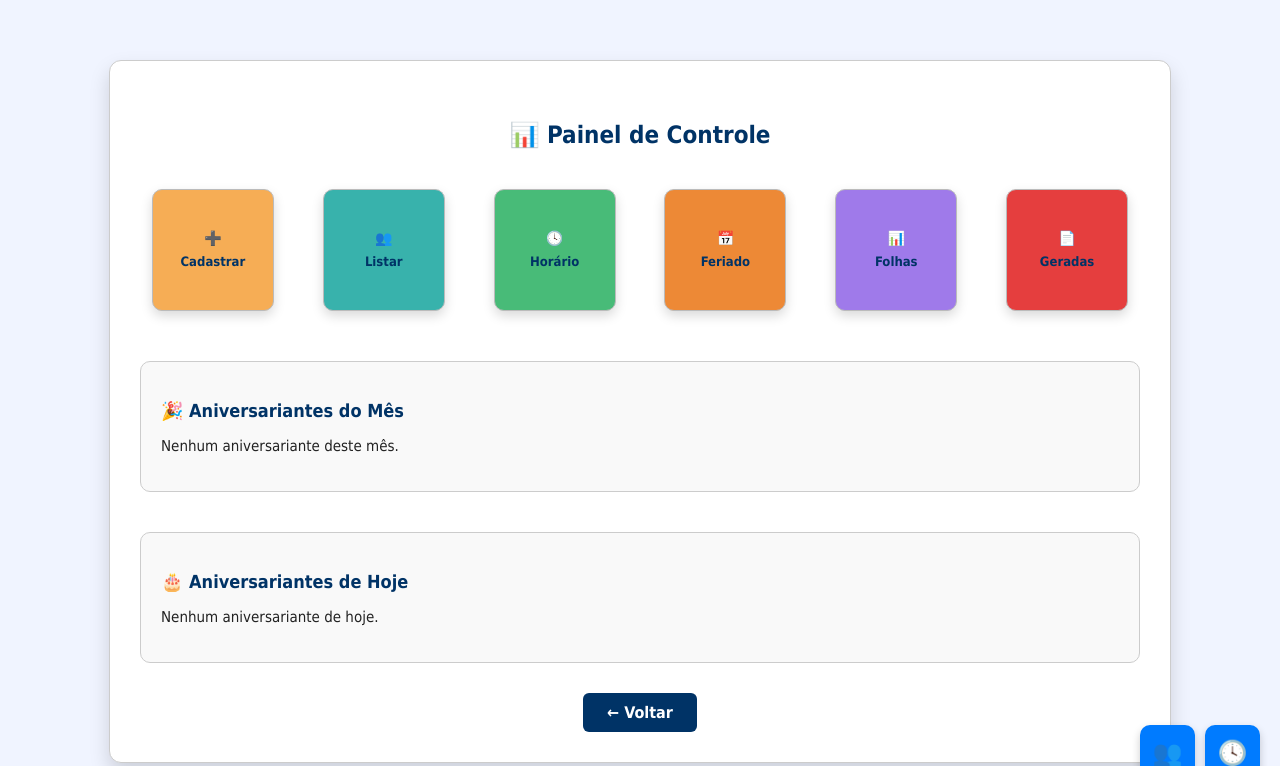
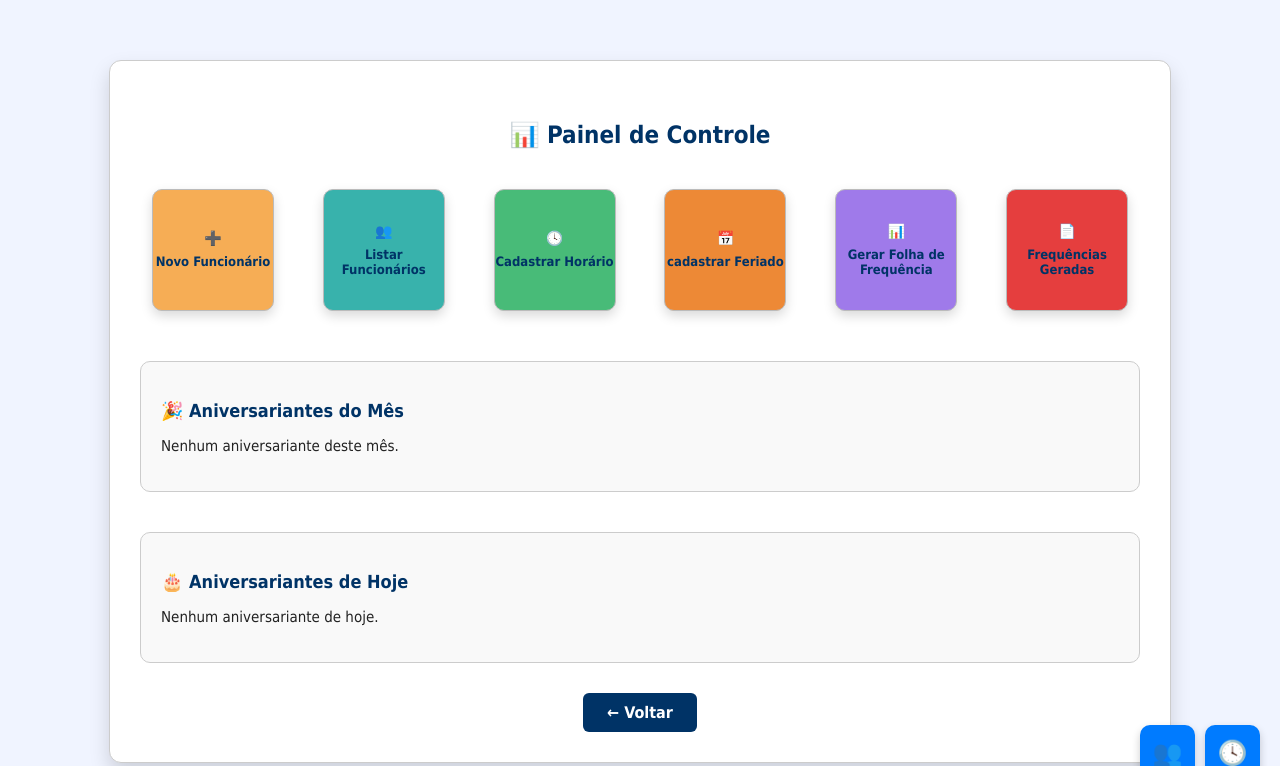
Before and after one commit to amvtec/vitordias, a Django app: page /controle/painel/ in a window 1280 px wide. Shown: the top 766 px of the page. Run offline with Django 5.2, Linux system fonts and the light colour scheme; a user stored in the database is signed in; data that the repository does not hold is empty.

Commit message:
Alteracoes nos templates

```diff
--- a/controle/templates/controle/painel_controle.html
+++ b/controle/templates/controle/painel_controle.html
@@ -165,12 +165,12 @@
     <h2>📊 Painel de Controle</h2>
 
     <div class="grid">
-        <a href="{% url 'cadastrar_funcionario' %}" class="botao cadastrar">➕<span>Cadastrar</span></a>
-        <a href="{% url 'listar_funcionarios' %}" class="botao listar">👥<span>Listar</span></a>
-        <a href="{% url 'cadastrar_horario' %}" class="botao horario">🕓<span>Horário</span></a>
-        <a href="{% url 'cadastrar_feriado' %}" class="botao feriado">📅<span>Feriado</span></a>
-        <a href="{% url 'selecionar_funcionarios' %}" class="botao folhas">📊<span>Folhas</span></a>
-        <a href="{% url 'listar_folhas' %}" class="botao geradas">📄<span>Geradas</span></a>
+        <a href="{% url 'cadastrar_funcionario' %}" class="botao cadastrar">➕<span>Novo Funcionário</span></a>
+        <a href="{% url 'listar_funcionarios' %}" class="botao listar">👥<span>Listar Funcionários</span></a>
+        <a href="{% url 'cadastrar_horario' %}" class="botao horario">🕓<span>Cadastrar Horário</span></a>
+        <a href="{% url 'cadastrar_feriado' %}" class="botao feriado">📅<span>cadastrar Feriado</span></a>
+        <a href="{% url 'selecionar_funcionarios' %}" class="botao folhas">📊<span>Gerar Folha de Frequência</span></a>
+        <a href="{% url 'listar_folhas' %}" class="botao geradas">📄<span>Frequências Geradas</span></a>
     </div>
 
     <div class="aniversariantes">
```
